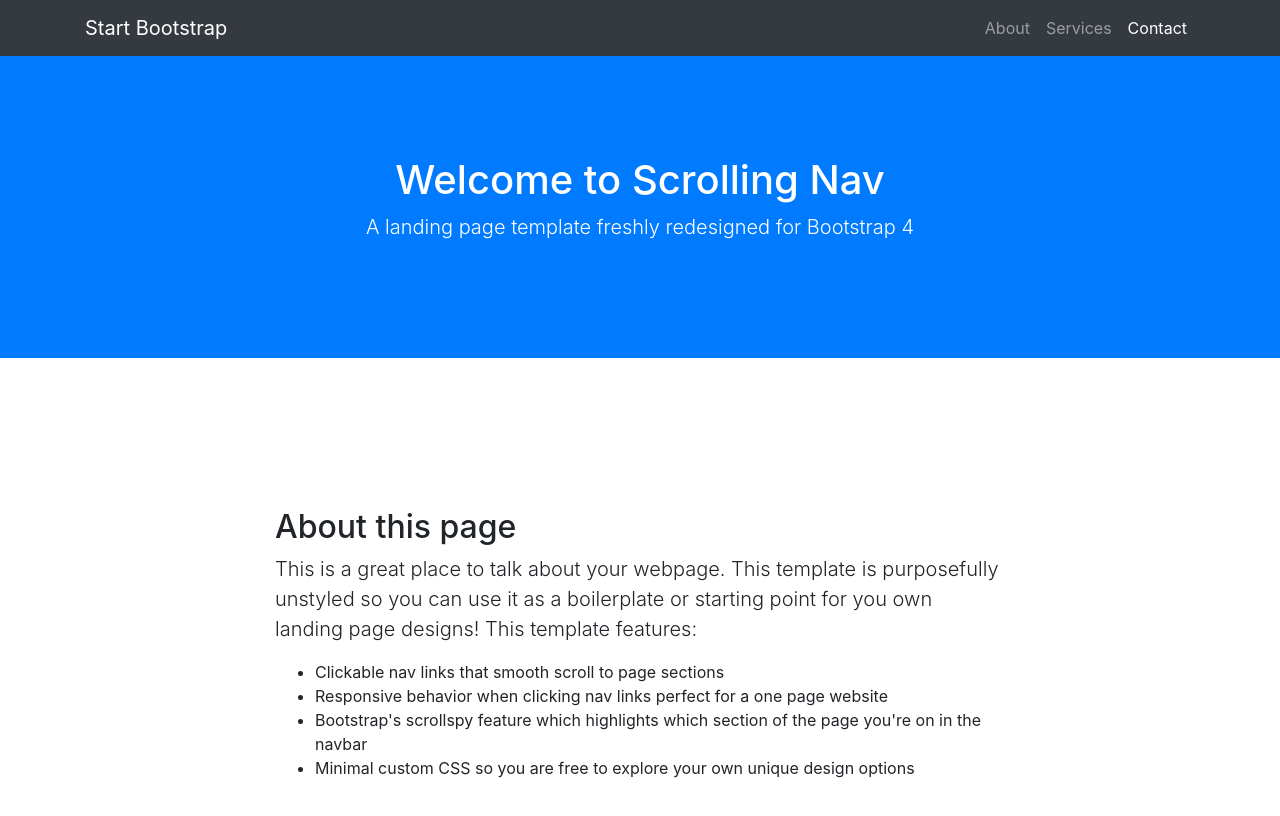
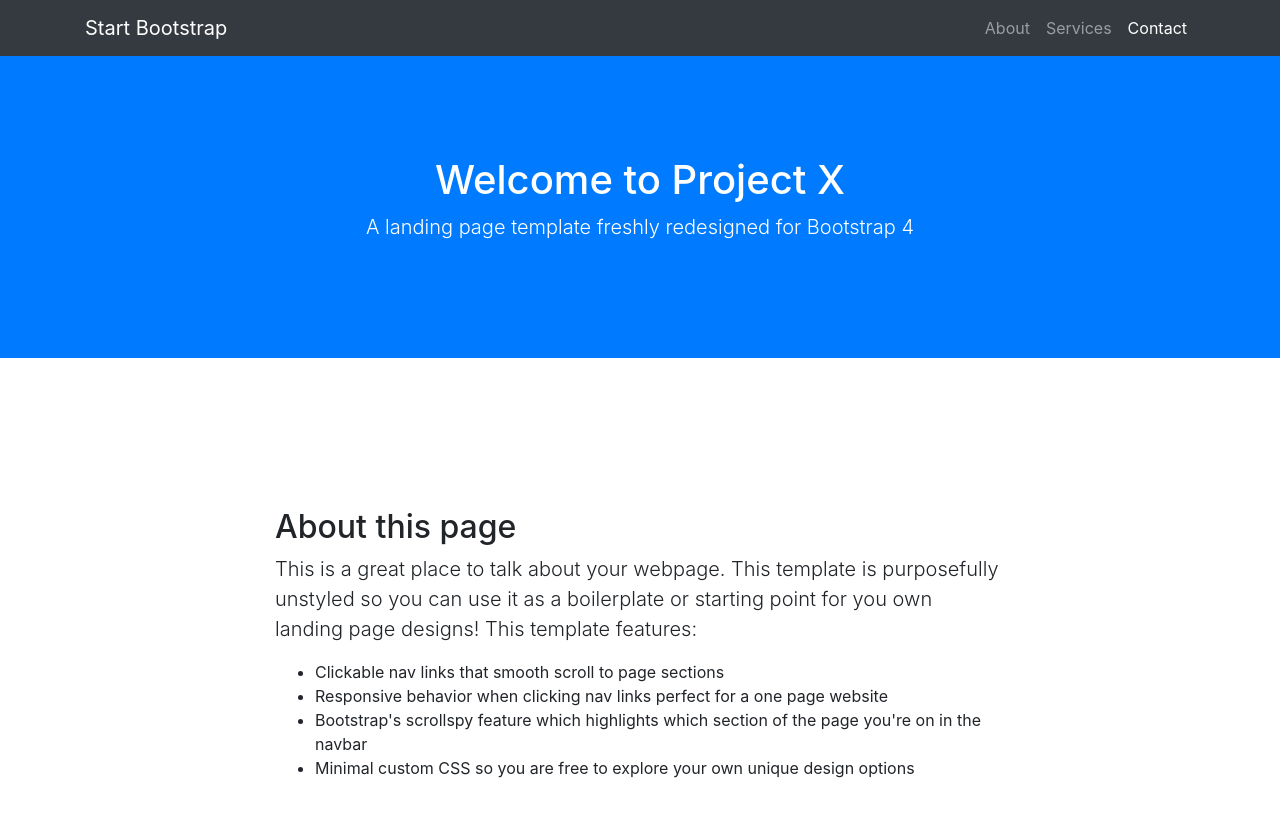
Before and after one commit to shopeyin/classpro, a plain HTML site: page index.html in a window 1280 px wide. Shown: the top 816 px of the page. Drawn offline with Linux system fonts and the light colour scheme.

Commit message:
version 2

```diff
--- a/index.html
+++ b/index.html
@@ -45,7 +45,7 @@
 
   <header class="bg-primary text-white">
     <div class="container text-center">
-      <h1>Welcome to Scrolling Nav</h1>
+      <h1>Welcome to Project X</h1>
       <p class="lead">A landing page template freshly redesigned for Bootstrap 4</p>
     </div>
   </header>
```
Also changed, not shown: 1 other file.
